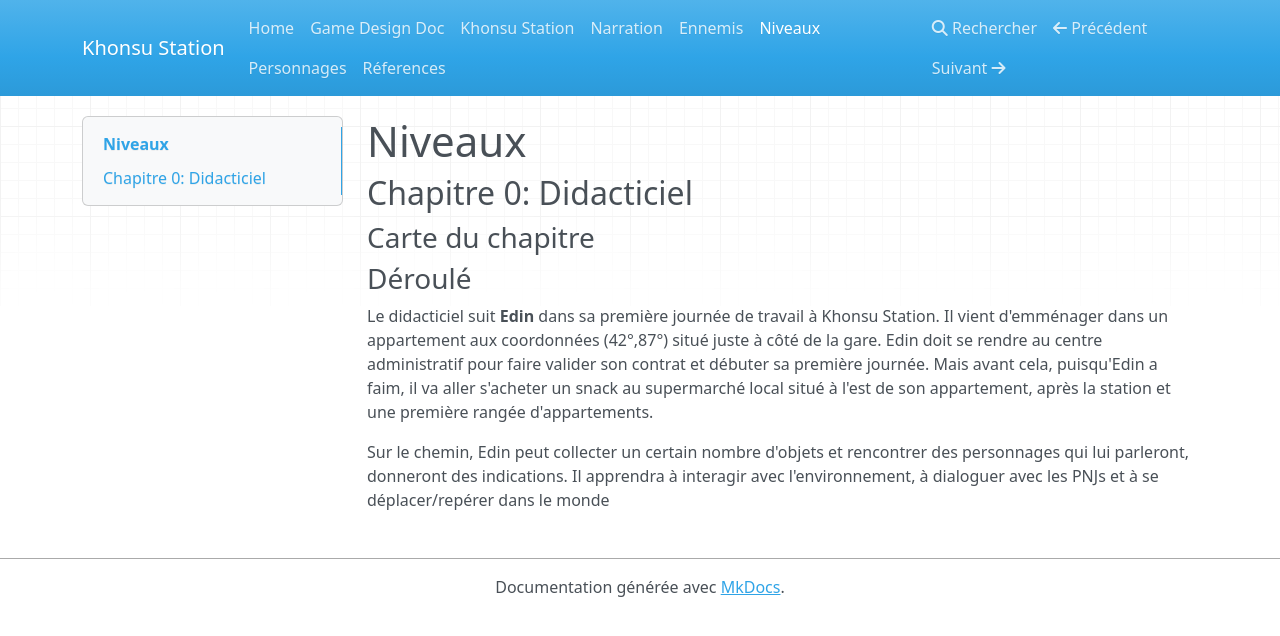
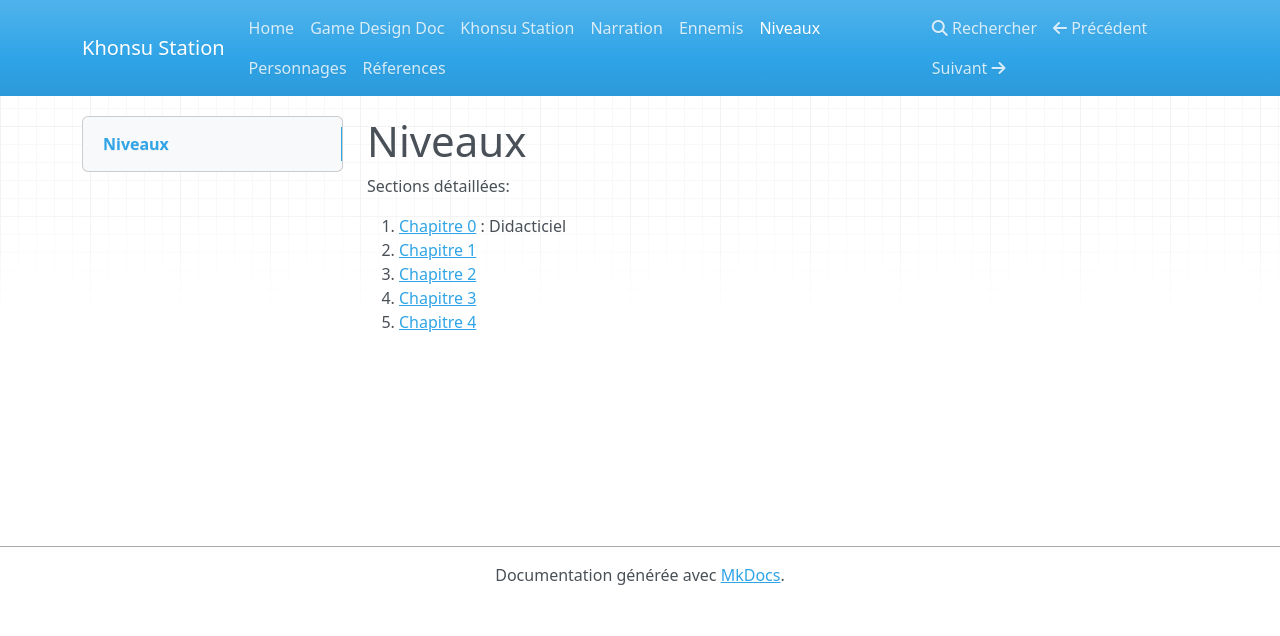
Before and after one commit to mdelorme/KhonsuStation, an MkDocs documentation site: the page built from docs/khonsu_station_doc/docs/niveaux.md, in a window 1280 px wide. Shown: the top 636 px of the page. Built offline with MkDocs 1.6.1, drawn with Linux system fonts in a browser that asks for light colours; nearby versions of some CDN libraries.

Commit message:
Updated doc

```diff
--- a/docs/khonsu_station_doc/docs/niveaux.md
+++ b/docs/khonsu_station_doc/docs/niveaux.md
@@ -1,12 +1,9 @@
 # Niveaux
 
-## Chapitre 0: Didacticiel
+Sections détaillées:
 
-### Carte du chapitre
-
-
-### **Déroulé**
-
-Le didacticiel suit **Edin** dans sa première journée de travail à Khonsu Station. Il vient d'emménager dans un appartement aux coordonnées (42°,87°) situé juste à côté de la gare. Edin doit se rendre au centre administratif pour faire valider son contrat et débuter sa première journée. Mais avant cela, puisqu'Edin a faim, il va aller s'acheter un snack au supermarché local situé à l'est de son appartement, après la station et une première rangée d'appartements.
-
-Sur le chemin, Edin peut collecter un certain nombre d'objets et rencontrer des personnages qui lui parleront, donneront des indications. Il apprendra à interagir avec l'environnement, à dialoguer avec les PNJs et à se déplacer/repérer dans le monde
+ 1. [Chapitre 0](chapitres/chapitre_0.md) : Didacticiel
+ 2. [Chapitre 1](chapitres/chapitre_1.md)
+ 3. [Chapitre 2](chapitres/chapitre_2.md)
+ 4. [Chapitre 3](chapitres/chapitre_3.md)
+ 5. [Chapitre 4](chapitres/chapitre_4.md)
```
Also changed, not shown: docs/khonsu_station_doc/docs/refs.md (+14 -0 lines), 1 other file.
